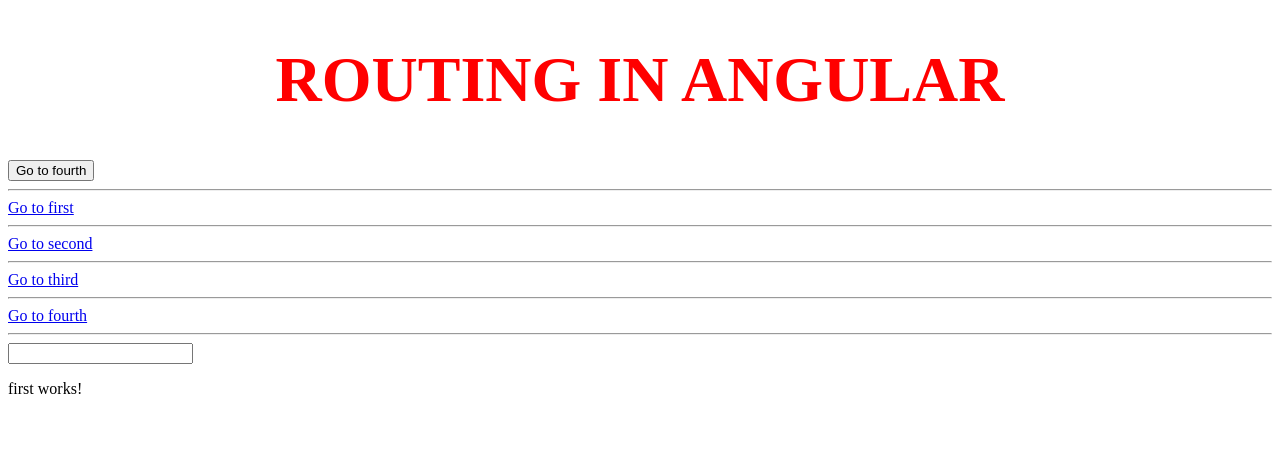
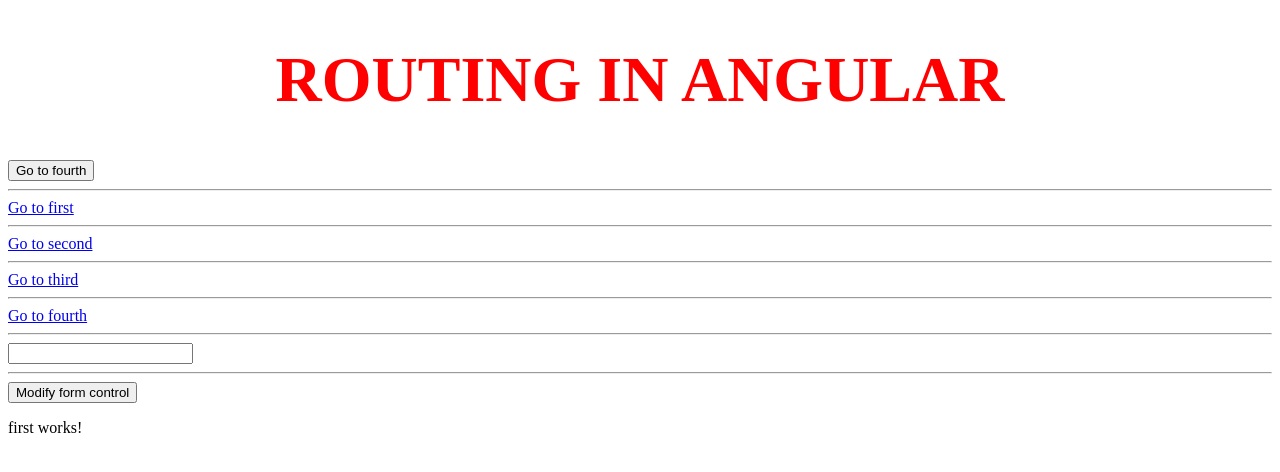
Before and after one commit to Alan114/angular-practice-2, an Angular app: page /first in a window 1280 px wide. Shown: the top 472 px of the page. Built offline with nearby package versions, Linux system fonts and the light colour scheme.

Commit message:
Setting the value of the form with a click method that is defined in app.ts

```diff
--- a/src/app/app.component.html
+++ b/src/app/app.component.html
@@ -14,6 +14,8 @@
 </div>
 
 <input type="text" [formControl]="testProp" name="testProp" />
+<hr />
+<button (click)="modifyFormControl()">Modify form control</button>
 {{ testProp.value }}
 
 <router-outlet></router-outlet>
--- a/src/app/app.component.ts
+++ b/src/app/app.component.ts
@@ -21,4 +21,8 @@
       console.log(this.router.url);
     });
   }
+
+  modifyFormControl(): void {
+    this.testProp.setValue('');
+  }
 }
```
